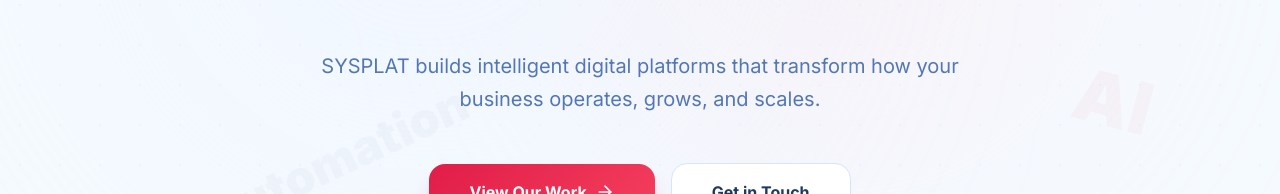
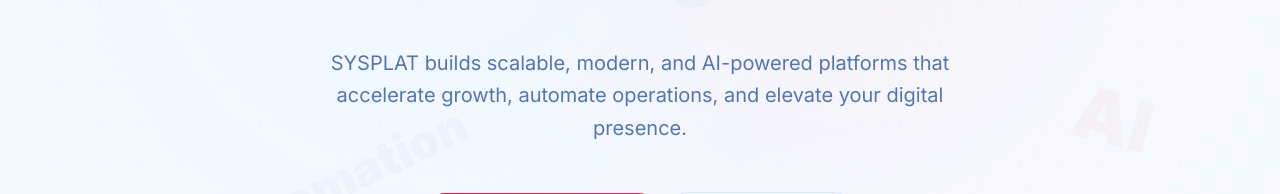
Before and after one commit to parsasamandi/IT-tech-portfolio, a Next.js app: page / in a window 1280 px wide. Shown: the part 495-689 px from the top of the page. Built offline with nearby package versions, Linux system fonts and the light colour scheme; no server answers; the database is empty.

Commit message:
content(site): align all sections with official brand document

```diff
--- a/components/layout/Footer.tsx
+++ b/components/layout/Footer.tsx
@@ -71,7 +71,7 @@
               />
             </div>
             <p className="text-navy-300 text-sm leading-relaxed mb-5">
-              SYSPLAT — Intelligent Digital Platforms. Business • Web • AI • CRM • Automation • Marketing. Everything your business needs in one unified ecosystem.
+              SYSPLAT — Intelligent Digital Platforms. Business • Web • AI • CRM • Automation • Marketing.
             </p>
             <div className="flex gap-2">
               {SOCIAL_ITEMS.map((item) => (
--- a/components/sections/About.tsx
+++ b/components/sections/About.tsx
@@ -2,7 +2,7 @@
 
 import { useState, useEffect } from "react";
 import { motion } from "framer-motion";
-import { ArrowUpRight, Sparkles, Briefcase, Globe, Zap, Megaphone, Users, Cloud } from "lucide-react";
+import { ArrowUpRight, Sparkles, Briefcase, Globe, Zap, Megaphone, Users, MessageSquare } from "lucide-react";
 import SectionHeading from "@/components/ui/SectionHeading";
 import { supabase } from "@/lib/supabase";
 import { useShouldReduceMotion } from "@/lib/hooks";
@@ -12,8 +12,8 @@
   { label: "Web Engineering", icon: Globe },
   { label: "AI Automation", icon: Zap },
   { label: "Digital Marketing", icon: Megaphone },
+  { label: "Customer Engagement", icon: MessageSquare },
   { label: "CRM & LMS", icon: Users },
-  { label: "Cloud Infrastructure", icon: Cloud },
 ];
 
 export default function About() {
--- a/components/sections/Hero.tsx
+++ b/components/sections/Hero.tsx
@@ -15,7 +15,7 @@
 ];
 
 const DEFAULT_HEADLINE = "Empowering Businesses";
-const DEFAULT_SUBTITLE = "SYSPLAT builds intelligent digital platforms that transform how your business operates, grows, and scales.";
+const DEFAULT_SUBTITLE = "SYSPLAT builds scalable, modern, and AI-powered platforms that accelerate growth, automate operations, and elevate your digital presence.";
 
 export default function Hero() {
   const [currentWord, setCurrentWord] = useState(0);
```
